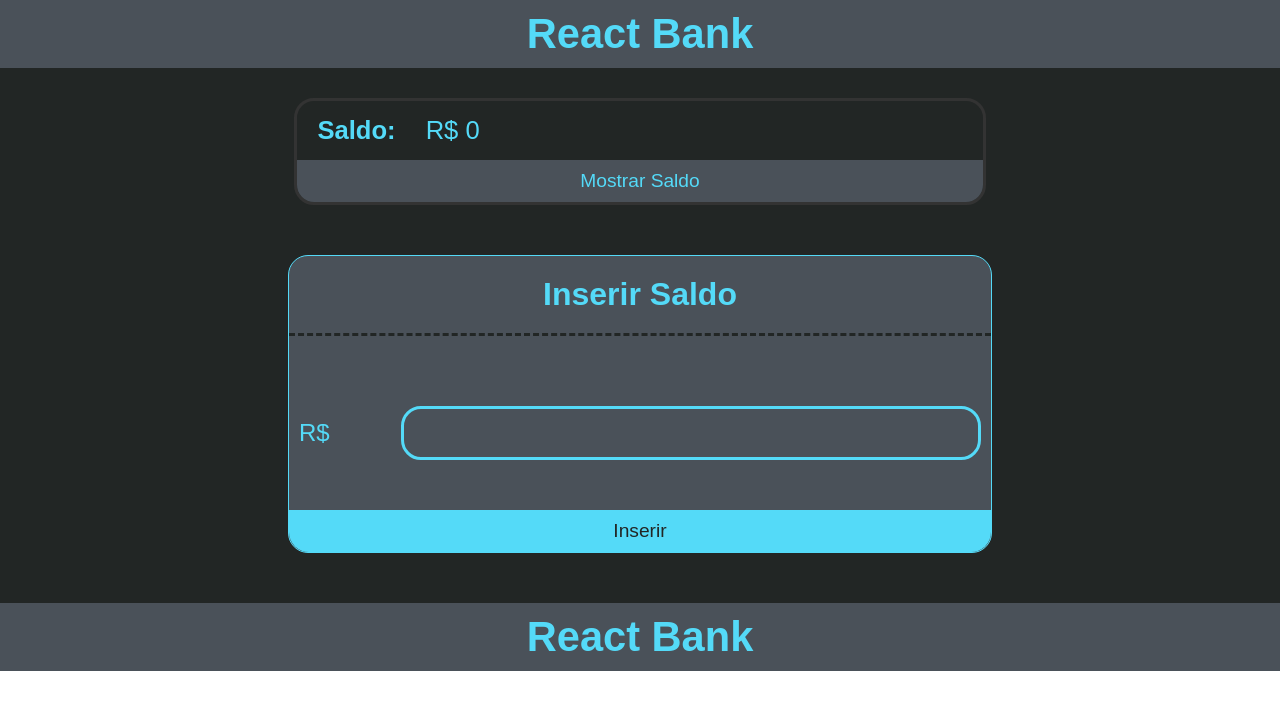
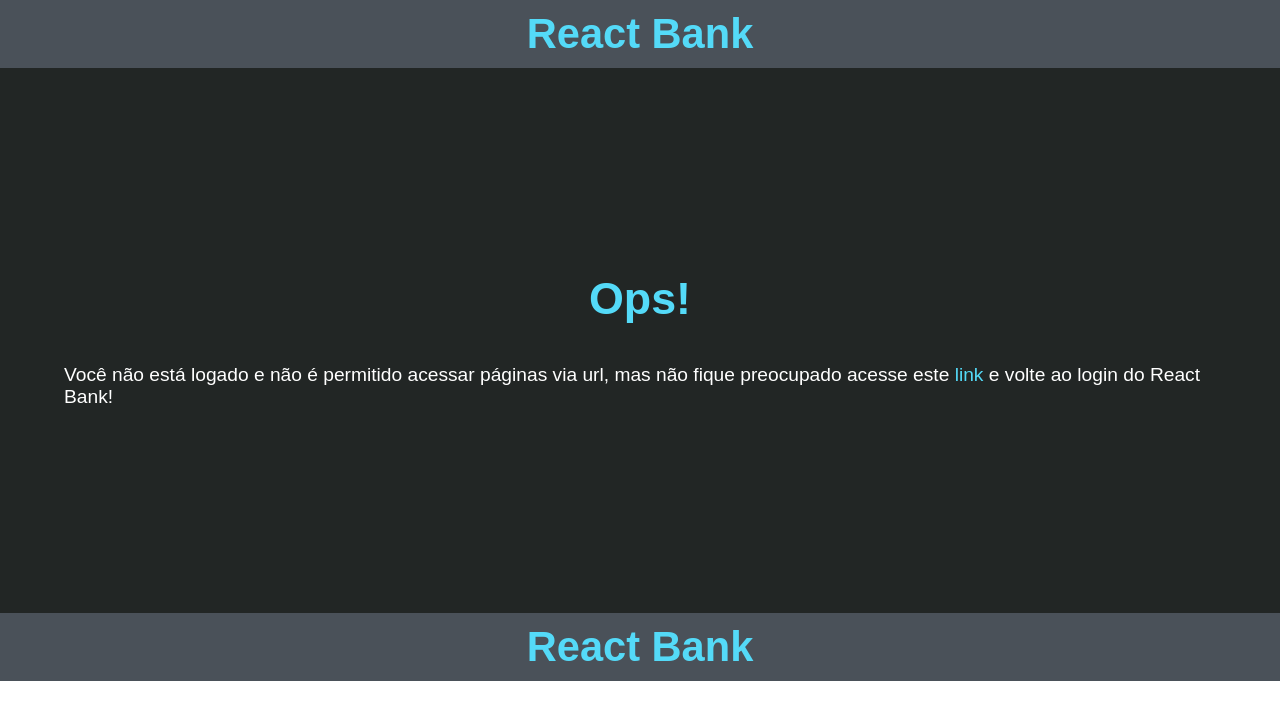
Before and after one commit to JPSS14/react-bank, a Next.js app: page /inserir-saldo in a window 1280 px wide. Shown: the top 720 px of the page. Built offline with nearby package versions, Linux system fonts and the light colour scheme.

Commit message:
react-bank UPDATE 26: Dinamic profile and added login validation to insert balance page

```diff
--- a/src/components/Profile.tsx
+++ b/src/components/Profile.tsx
@@ -1,9 +1,12 @@
+import { useContext } from 'react';
+import { BankContext } from '../contexts/BankContext';
 import style from '../styles/Profile.module.scss';
 
 export function Profile(){
+    const {name} = useContext(BankContext);
     return(
         <div className={style.mainProfile}>
-            <p>João Pedro Scarabelli Silva</p>
+            <p>{name}</p>
             <p>Conta: 8745894-7</p>
         </div>
     );
--- a/src/pages/conta.tsx
+++ b/src/pages/conta.tsx
@@ -9,14 +9,12 @@ import { ProductsBox } from '../components/ProductsBox';
 import { Footer } from '../components/Footer';
 import { useContext } from 'react';
 import { BankContext } from '../contexts/BankContext';
-import { useRouter } from 'next/router';
 import { Ops } from '../components/Ops';
 
 export default function Home() {
     const { name, password } = useContext(BankContext);
-    const router = useRouter();
     const vazio = "";
-    console.log(name, password);
+
     return (
 
         <>
--- a/src/pages/inserir-saldo.tsx
+++ b/src/pages/inserir-saldo.tsx
@@ -3,9 +3,21 @@ import { Header } from '../components/Header';
 import { InsertBalance } from '../components/InsertBalance';
 import { Balance } from '../components/Balance';
 import { Footer } from '../components/Footer';
+import { useContext } from 'react';
+import { BankContext } from '../contexts/BankContext';
+import { Ops } from '../components/Ops';
 
 export default function iniserirSaldo() {
+    const { name, password } = useContext(BankContext);
+    const vazio = "";
+
     return (
+        <>
+            {vazio === name && vazio === password ?
+                (
+                    <Ops />
+                ) :
+                (
                     <>
                         <Header />
                         <main className={style.main}>
@@ -18,5 +30,8 @@ export default function iniserirSaldo() {
                         </main>
                         <Footer />
                     </>
+                )
+            }
+        </>
     );
 }
```
Lines whose indentation alone changed are shown as unchanged.
